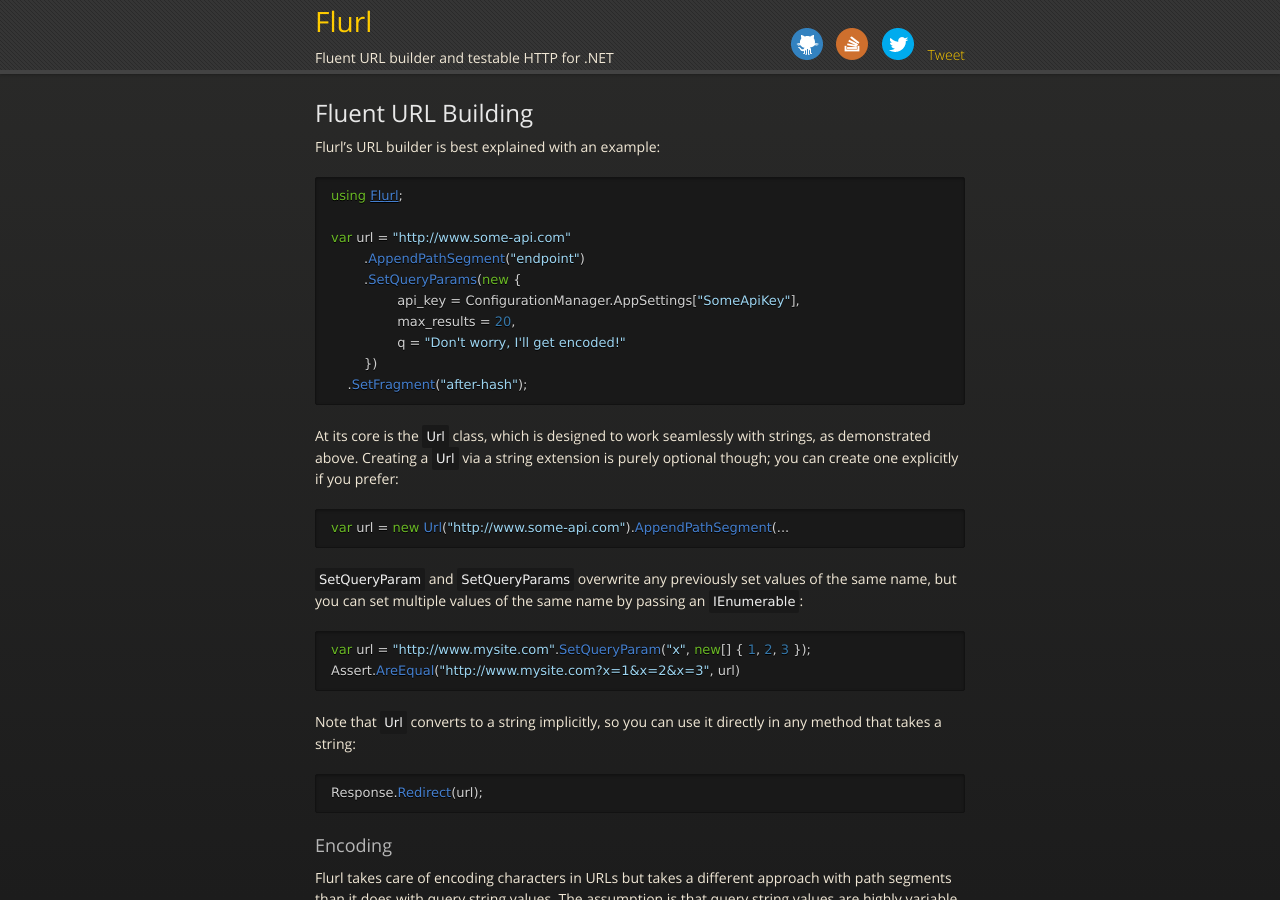
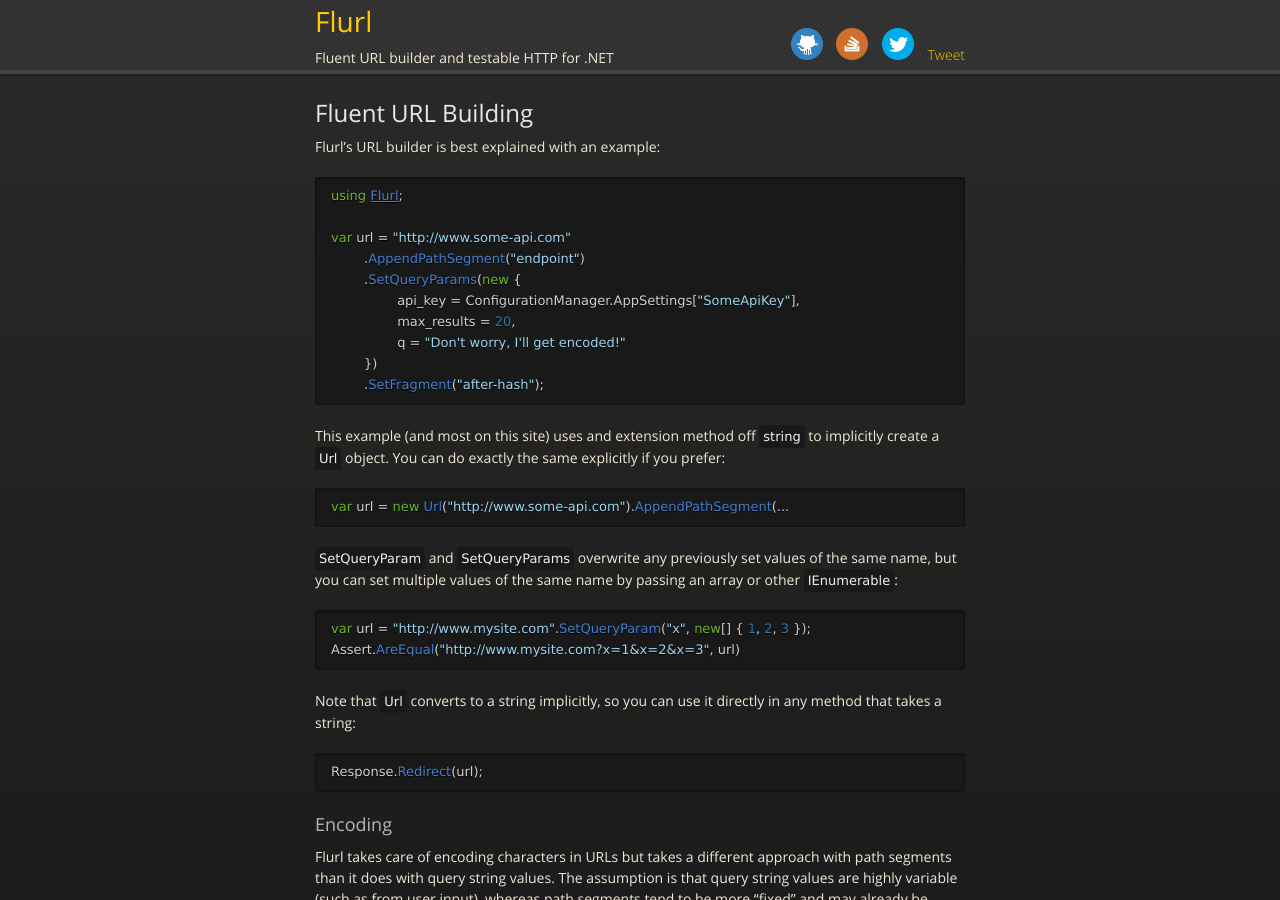
Before and after one commit to tmenier/Flurl, a Jekyll site: the page built from fluent-url.md, in a window 1280 px wide and 900 px high. Built offline with Jekyll 4.4.1, drawn with Linux system fonts in a browser that asks for light colours; nearby versions of some CDN libraries; comment, search, counter and statistics services are not loaded; our own code applies the rules of GitHub Pages for plain Markdown files.

Commit message:
docs - fluent-url tweaks

`````diff
--- a/fluent-url.md
+++ b/fluent-url.md
@@ -16,16 +16,16 @@
 		max_results = 20,
 		q = "Don't worry, I'll get encoded!"
 	})
-    .SetFragment("after-hash");
+	.SetFragment("after-hash");
 ````
 
-At its core is the `Url` class, which is designed to work seamlessly with strings, as demonstrated above. Creating a `Url` via a string extension is purely optional though; you can create one explicitly if you prefer:
+This example (and most on this site) uses and extension method off `string` to implicitly create a `Url` object. You can do exactly the same explicitly if you prefer:
 
 ````c#
 var url = new Url("http://www.some-api.com").AppendPathSegment(...
 ````
 
-`SetQueryParam` and `SetQueryParams` overwrite any previously set values of the same name, but you can set multiple values of the same name by passing an `IEnumerable`:
+`SetQueryParam` and `SetQueryParams` overwrite any previously set values of the same name, but you can set multiple values of the same name by passing an array or other `IEnumerable`:
 
 ````c#
 var url = "http://www.mysite.com".SetQueryParam("x", new[] { 1, 2, 3 });
`````
